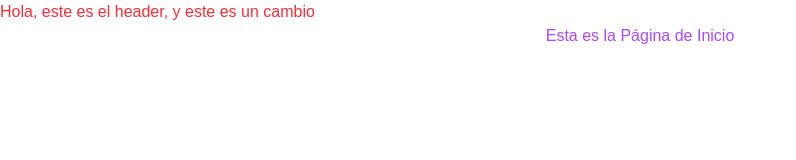
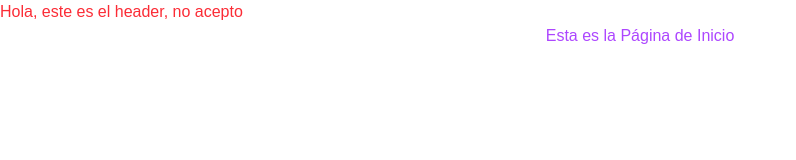
Before and after one commit to venuszz/INVENTARIO, a Next.js app: page / in a window 1280 px wide. Shown: the top 160 px of the page, without its empty margins (0-796 px from the left). Built offline with nearby package versions, Linux system fonts and the light colour scheme.

Commit message:
esta mal el input

```diff
--- a/src/components/Header.tsx
+++ b/src/components/Header.tsx
@@ -1,5 +1,5 @@
 export default function Header() {
     return (
-        <h1 className="text-red-500">Hola, este es el header, y este es un cambio</h1>
+        <h1 className="text-red-500">Hola, este es el header, no acepto</h1>
     )
 }
```
